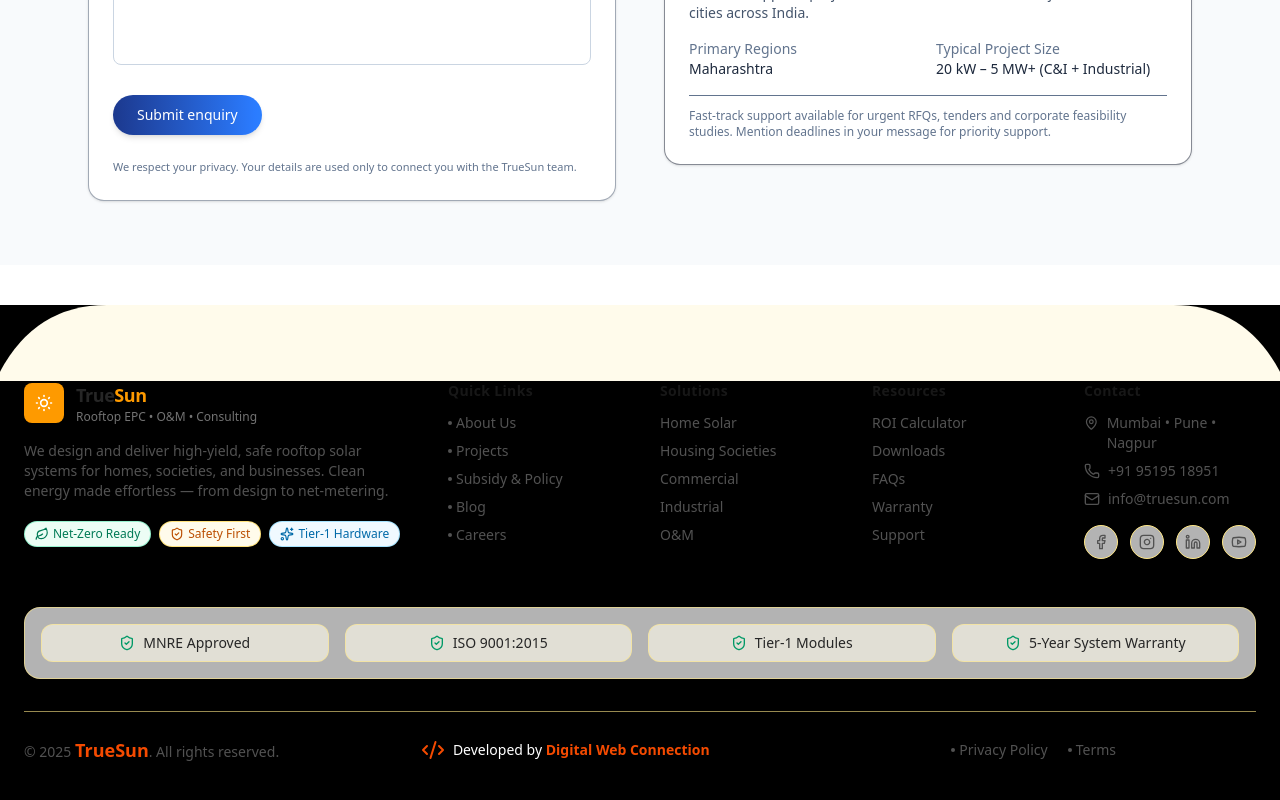
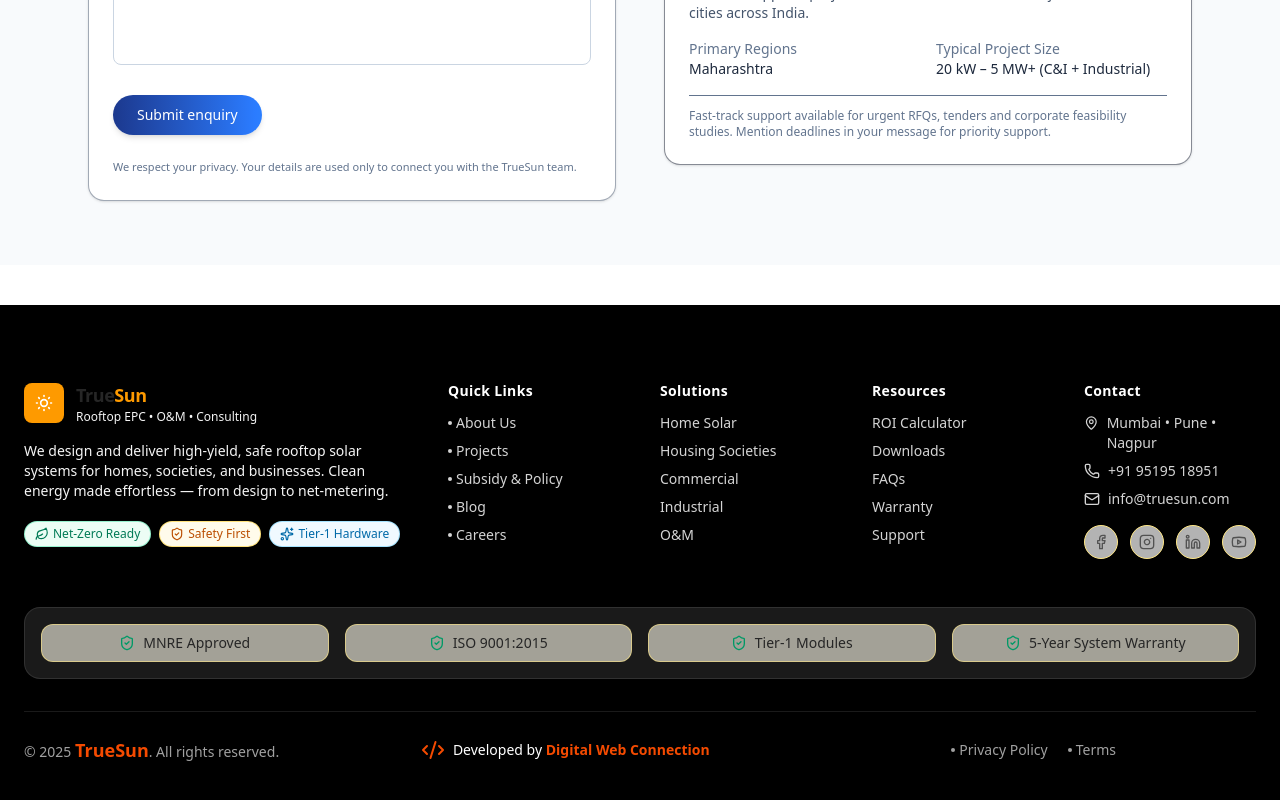
Before and after one commit to digitalwebconnection/TrueSun, a React (Vite) app: page /contact in a window 1280 px wide. Shown: the part 1630-2430 px from the top of the page. Built offline with nearby package versions, Linux system fonts and the light colour scheme.

Commit message:
first commit

```diff
--- a/src/component/Footer.tsx
+++ b/src/component/Footer.tsx
@@ -30,7 +30,7 @@
                 >
                     <path
                         d="M0,100 Q40,0 120,0 H1320 Q1400,0 1440,100 L1440,150 L0,150 Z"
-                        className="fill-amber-50 dark:fill-[#0B0D0F]"
+                        className="fill-black dark:fill-[#0B0D0F]"
                     />
                 </svg>
             </div>
@@ -49,12 +49,12 @@
                                     <h3 className="text-lg font-bold tracking-tight">
                                         True<span className="text-amber-500">Sun</span>
                                     </h3>
-                                    <p className="text-xs text-neutral-500 dark:text-neutral-400">
+                                    <p className="text-xs text-neutral-100 dark:text-neutral-400">
                                         Rooftop EPC • O&M • Consulting
                                     </p>
                                 </div>
                             </div>
-                            <p className="mt-4 max-w-md text-sm text-neutral-600 dark:text-neutral-300">
+                            <p className="mt-4 max-w-md text-sm text-neutral-100 dark:text-neutral-300">
                                 We design and deliver high-yield, safe rooftop solar systems for
                                 homes, societies, and businesses. Clean energy made effortless —
                                 from design to net-metering.
@@ -76,10 +76,10 @@
 
                         {/* Quick Links */}
                         <div className="lg:col-span-2">
-                            <h4 className="mb-3 text-sm font-semibold tracking-wide text-neutral-900 dark:text-white">
+                            <h4 className="mb-3 text-sm font-semibold tracking-wide text-white">
                                 Quick Links
                             </h4>
-                            <nav className="grid gap-2 text-sm text-neutral-600 dark:text-neutral-300">
+                            <nav className="grid gap-2 text-sm text-neutral-300">
                                 <FooterLink to="/about">About Us</FooterLink>
                                 <FooterLink to="/projects">Projects</FooterLink>
                                 <FooterLink to="/subsidy">Subsidy & Policy</FooterLink>
@@ -90,10 +90,10 @@
 
                         {/* Solutions */}
                         <div className="lg:col-span-2">
-                            <h4 className="mb-3 text-sm font-semibold tracking-wide text-neutral-900 dark:text-white">
+                            <h4 className="mb-3 text-sm font-semibold tracking-wide text-white">
                                 Solutions
                             </h4>
-                            <nav className="grid gap-2 text-sm text-neutral-600 dark:text-neutral-300">
+                            <nav className="grid gap-2 text-sm text-neutral-300">
                                 <a >Home Solar</a>
                                 <a >Housing Societies</a>
                                 <a >Commercial</a>
@@ -104,10 +104,10 @@
 
                         {/* Resources */}
                         <div className="lg:col-span-2">
-                            <h4 className="mb-3 text-sm font-semibold tracking-wide text-neutral-900 dark:text-white">
+                            <h4 className="mb-3 text-sm font-semibold tracking-wide text-white">
                                 Resources
                             </h4>
-                            <nav className="grid gap-2 text-sm text-neutral-600 dark:text-neutral-300">
+                            <nav className="grid gap-2 text-sm text-neutral-300">
                                 <a >ROI Calculator</a>
                                 <a >Downloads</a>
                                 <a >FAQs</a>
@@ -118,10 +118,10 @@
 
                         {/* Contact */}
                         <div className="lg:col-span-2">
-                            <h4 className="mb-3 text-sm font-semibold tracking-wide text-neutral-900 dark:text-white">
+                            <h4 className="mb-3 text-sm font-semibold tracking-wide text-white">
                                 Contact
                             </h4>
-                            <div className="grid gap-2 text-sm text-neutral-600 dark:text-neutral-300">
+                            <div className="grid gap-2 text-sm text-neutral-300">
                                 <p className="inline-flex items-start gap-2">
                                     <MapPin className="mt-0.5 h-4 w-4" /> Mumbai • Pune • Nagpur
                                 </p>
@@ -151,7 +151,7 @@
                     </div>
 
                     {/* Badges */}
-                    <div className="mt-12 rounded-2xl border border-amber-200/60 bg-white/70 p-4 backdrop-blur dark:border-white/10 dark:bg-white/5">
+                    <div className="mt-12 rounded-2xl border   p-4 backdrop-blur border-white/10 bg-white/10">
                         <div className="grid items-center gap-4 sm:grid-cols-2 lg:grid-cols-4">
                             <Badge text="MNRE Approved" />
                             <Badge text="ISO 9001:2015" />
@@ -161,7 +161,7 @@
                     </div>
 
                     {/* Bottom bar */}
-                    <div className="mt-8 flex flex-col items-center justify-between gap-4 border-t border-amber-200/60 pt-6 text-sm text-neutral-600 dark:border-white/10 dark:text-neutral-400 md:flex-row">
+                    <div className="mt-8 flex flex-col items-center justify-between gap-4 border-t pt-6 text-sm  border-white/10 text-neutral-400 md:flex-row">
                         <p>© {new Date().getFullYear()} <span className="w-6 h-6 text-lg  font-semibold text-orange-600"> TrueSun</span>. All rights reserved.</p>
                         <p className="flex md:me-25 md:px-10 items-center justify-center gap-2 pb-12 md:pb-0  text-white text-sm">
                             <Code2 className="w-6 h-6 text-orange-600" />
```
